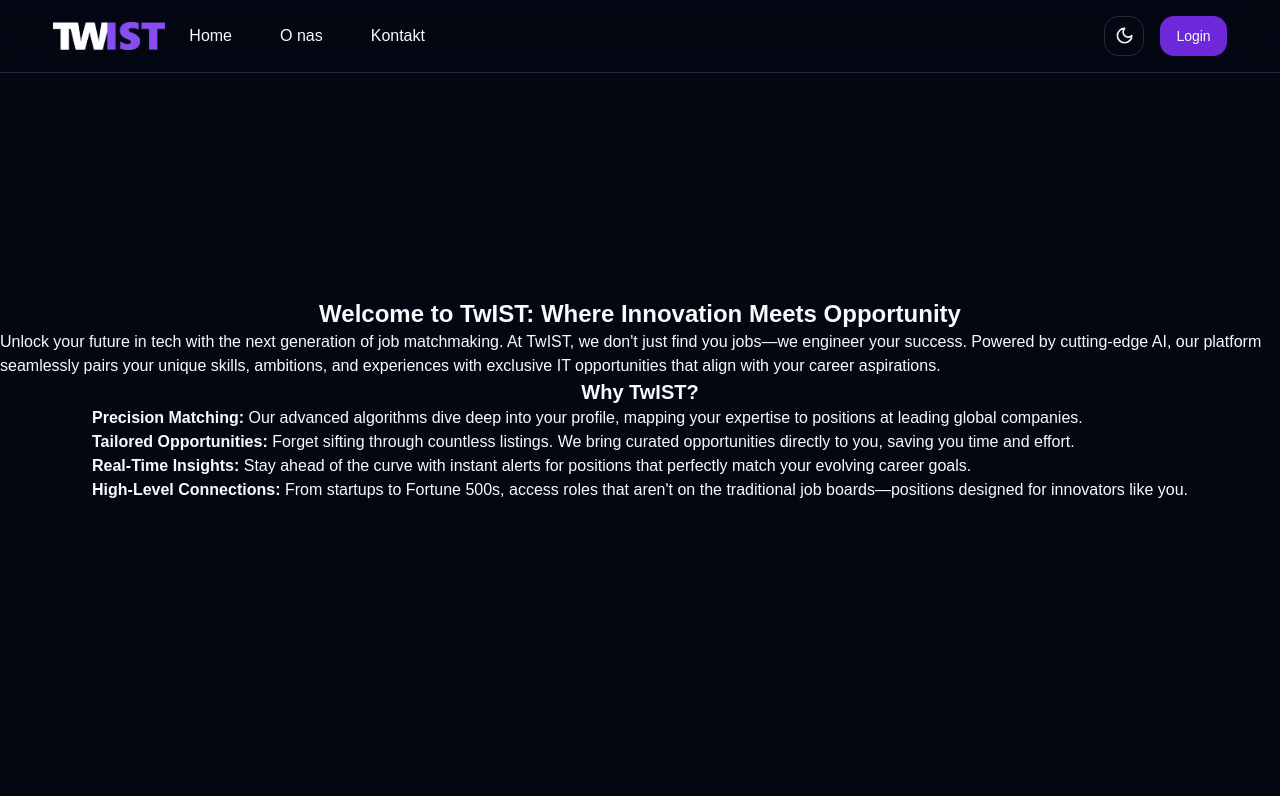
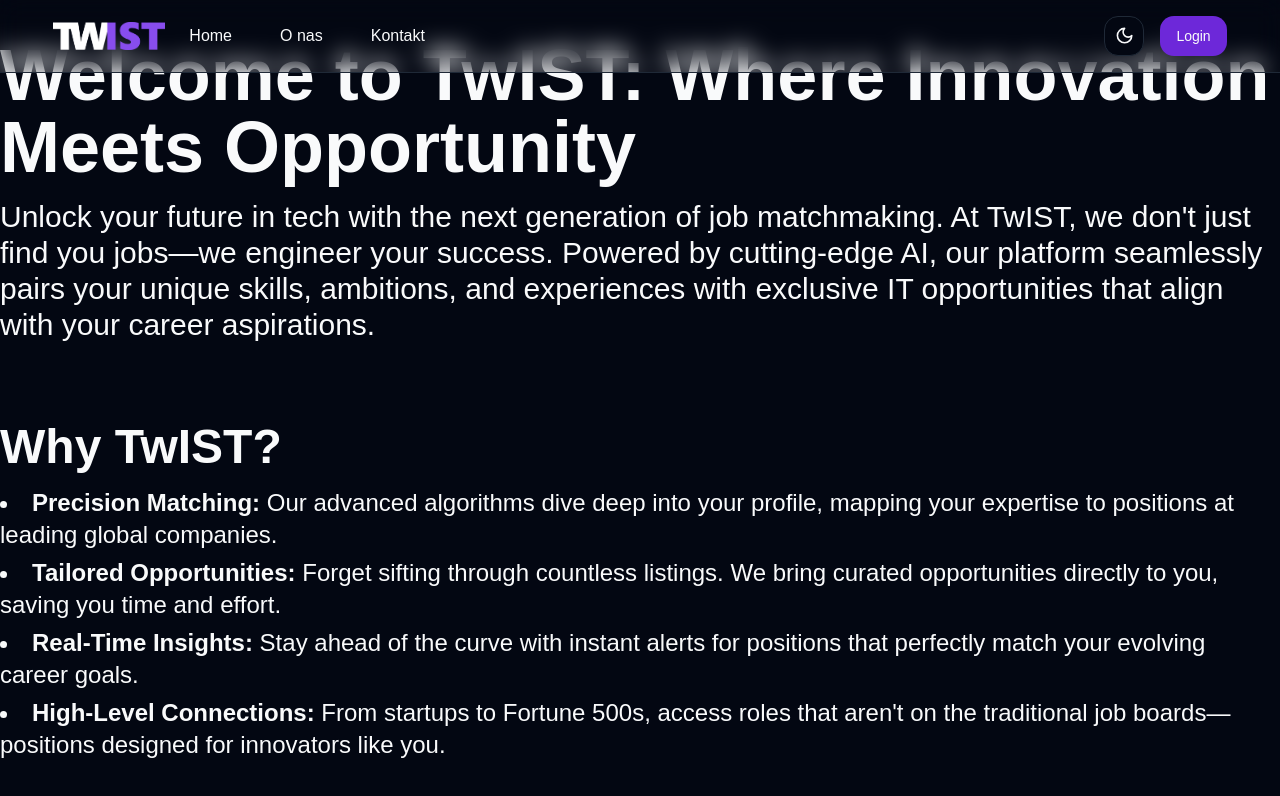
Before and after one commit to kguzek/besthacks2024, a Next.js app in the folder twist/: page / in a window 1280 px wide. Shown: the top 796 px of the page. Built offline with nearby package versions, Linux system fonts and the light colour scheme; no server answers.

Commit message:
style home page

```diff
--- a/twist/app/(main)/page.tsx
+++ b/twist/app/(main)/page.tsx
@@ -1,21 +1,22 @@
 export default function Home() {
   return (
     <div className="w-full h-screen flex items-center justify-center flex-col">
-      <h1 className="text-2xl font-bold">
+      <h1 className="text-7xl font-bold">
         Welcome to TwIST: Where Innovation Meets Opportunity
       </h1>
-      <p>
-        Unlock your future in tech with the next generation of job matchmaking.
-        At TwIST, we don&apos;t just find you jobs—we engineer your success.
-        Powered by cutting-edge AI, our platform seamlessly pairs your unique
-        skills, ambitions, and experiences with exclusive IT opportunities that
-        align with your career aspirations.
+      <div className="max-w-1/2 mt-4">
+        <p className="text-3xl">
+          Unlock your future in tech with the next generation of job
+          matchmaking. At TwIST, we don&apos;t just find you jobs—we engineer
+          your success. Powered by cutting-edge AI, our platform seamlessly
+          pairs your unique skills, ambitions, and experiences with exclusive IT
+          opportunities that align with your career aspirations.
         </p>
-      <h3 className="text-xl font-bold">Why TwIST?</h3>
-      <ul>
+        <h3 className="text-5xl font-bold mt-20">Why TwIST?</h3>
+        <ul className="list-disc list-inside mt-4 flex flex-col gap-1.5 text-2xl">
           <li>
-          <b>Precision Matching:</b> Our advanced algorithms dive deep into your
-          profile, mapping your expertise to positions at leading global
+            <b>Precision Matching:</b> Our advanced algorithms dive deep into
+            your profile, mapping your expertise to positions at leading global
             companies.
           </li>
           <li>
@@ -24,8 +25,9 @@
             time and effort.
           </li>
           <li>
-          <b>Real-Time Insights:</b> Stay ahead of the curve with instant alerts
-          for positions that perfectly match your evolving career goals.
+            <b>Real-Time Insights:</b> Stay ahead of the curve with instant
+            alerts for positions that perfectly match your evolving career
+            goals.
           </li>
           <li>
             <b>High-Level Connections:</b> From startups to Fortune 500s, access
@@ -34,5 +36,6 @@
           </li>
         </ul>
       </div>
+    </div>
   );
 }
```
Lines whose indentation alone changed are shown as unchanged.
